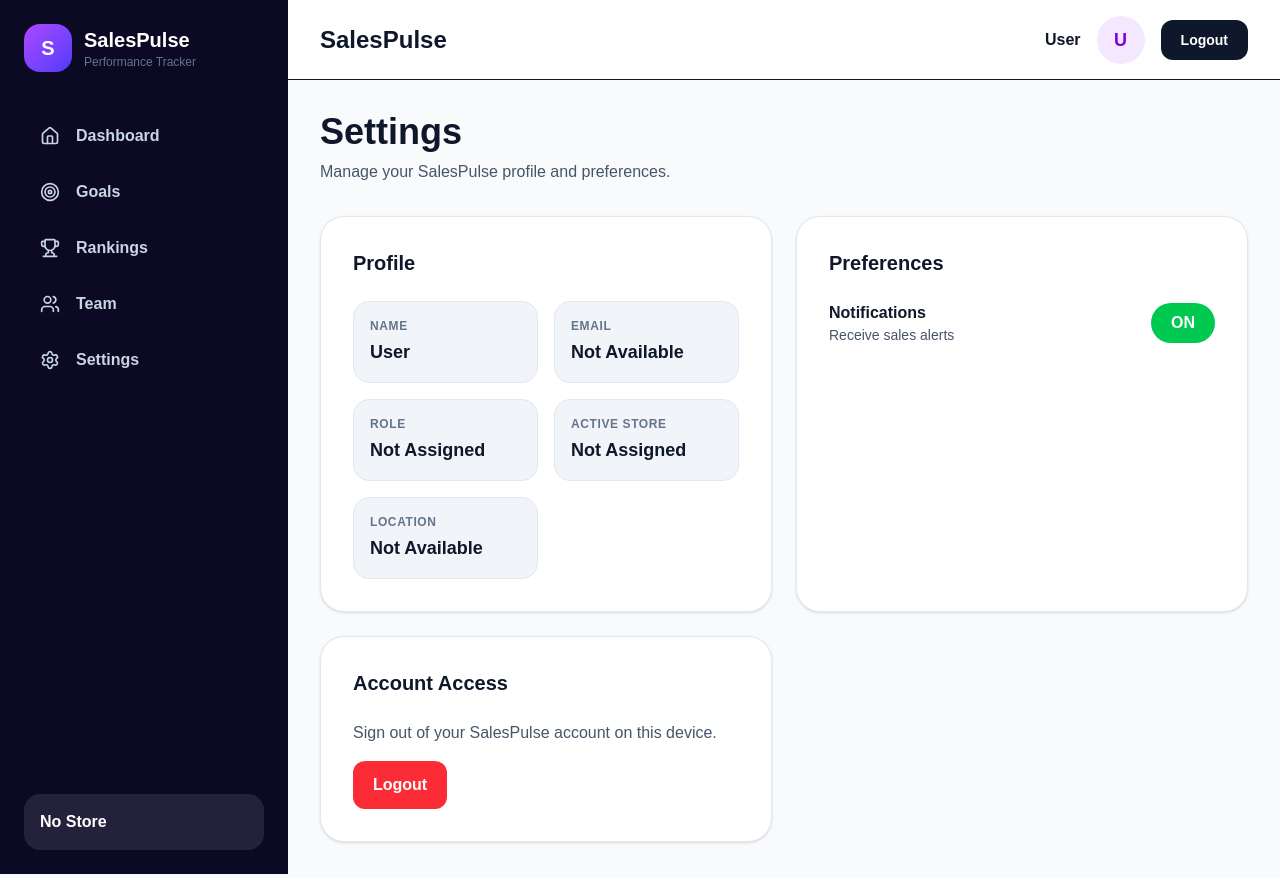
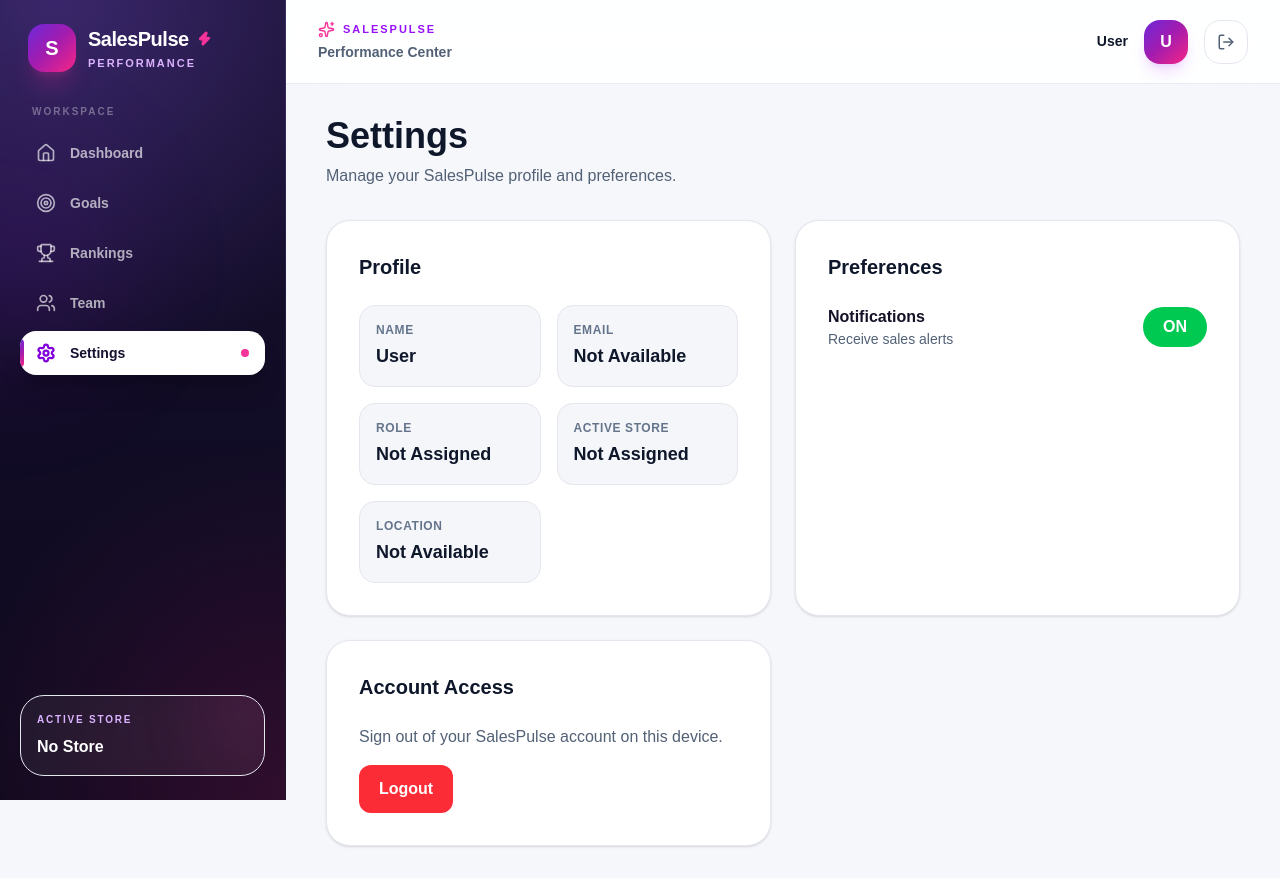
Before and after one commit to itzzerotrace/SalesPulse-V2, a Next.js app: page /settings in a window 1280 px wide. Built offline with nearby package versions, Linux system fonts and the light colour scheme; no server answers.

Commit message:
Redesign SalesPulse application shell

```diff
--- a/app/globals.css
+++ b/app/globals.css
@@ -1,8 +1,17 @@
 @import "tailwindcss";
 
 :root {
-  --background: #ffffff;
-  --foreground: #111827;
+  --background: #f6f7fb;
+  --foreground: #151126;
+
+  --sp-ink: #100b24;
+  --sp-deep: #17102f;
+  --sp-purple: #6d28d9;
+  --sp-violet: #8b5cf6;
+  --sp-pink: #ec4899;
+  --sp-hot-pink: #f72585;
+  --sp-surface: #ffffff;
+  --sp-muted: #64748b;
 }
 
 @theme inline {
@@ -12,55 +21,100 @@
   --font-mono: var(--font-geist-mono);
 }
 
+* {
+  box-sizing: border-box;
+}
+
+html {
+  scroll-behavior: smooth;
+}
 
 body {
-  background: #F8FAFC;
-  color: #111827;
+  margin: 0;
+  background:
+    radial-gradient(
+      circle at 90% 0%,
+      rgba(139, 92, 246, 0.08),
+      transparent 28rem
+    ),
+    #f6f7fb;
+  color: var(--foreground);
   font-family: Arial, Helvetica, sans-serif;
 }
 
+::selection {
+  background: rgba(247, 37, 133, 0.22);
+  color: #100b24;
+}
 
-/* Better mobile readability */
+button {
+  cursor: pointer;
+}
+
+button,
+a {
+  min-height: 40px;
+}
+
+input,
+select,
+textarea {
+  font-size: 16px;
+}
+
 .text-slate-500 {
-  color: #475569;
+  color: #526176;
 }
 
 .text-slate-400 {
   color: #64748b;
 }
 
-
 .bg-slate-50 {
-  background-color: #f1f5f9;
+  background-color: #f5f6fa;
 }
 
-
 .border {
-  border-color: #e2e8f0;
+  border-color: #e5e7ef;
 }
 
-
-button {
-  cursor: pointer;
+.salespulse-panel {
+  border: 1px solid #e6e3ee;
+  background: rgba(255, 255, 255, 0.96);
+  box-shadow:
+    0 12px 35px rgba(31, 21, 60, 0.06);
 }
 
-
-/* Prevent iOS zooming on inputs */
-input,
-select,
-textarea {
-  font-size: 16px;
+.salespulse-gradient {
+  background:
+    linear-gradient(
+      135deg,
+      #6d28d9 0%,
+      #a21caf 48%,
+      #f72585 100%
+    );
 }
 
-
-/* Better mobile tap targets */
-button,
-a {
-  min-height: 40px;
+.salespulse-dark-gradient {
+  background:
+    radial-gradient(
+      circle at 20% 0%,
+      rgba(139, 92, 246, 0.3),
+      transparent 24rem
+    ),
+    radial-gradient(
+      circle at 100% 100%,
+      rgba(247, 37, 133, 0.15),
+      transparent 22rem
+    ),
+    linear-gradient(
+      180deg,
+      #17102f 0%,
+      #0d091d 100%
+    );
 }
 
-
-/* Disable automatic smooth scrolling warning */
-html {
-  scroll-behavior: smooth;
+.salespulse-glow {
+  box-shadow:
+    0 10px 35px rgba(109, 40, 217, 0.18);
 }
--- a/app/layout.tsx
+++ b/app/layout.tsx
@@ -1,33 +1,47 @@
 import type { Metadata } from "next";
-import { Geist, Geist_Mono } from "next/font/google";
+import {
+  Geist,
+  Geist_Mono,
+} from "next/font/google";
+
 import "./globals.css";
 
 const geistSans = Geist({
-  variable: "--font-geist-sans",
+  variable:
+    "--font-geist-sans",
   subsets: ["latin"],
 });
 
 const geistMono = Geist_Mono({
-  variable: "--font-geist-mono",
+  variable:
+    "--font-geist-mono",
   subsets: ["latin"],
 });
 
 export const metadata: Metadata = {
-  title: "Create Next App",
-  description: "Generated by create next app",
+  title: {
+    default: "SalesPulse",
+    template:
+      "%s | SalesPulse",
+  },
+  description:
+    "Sales performance, goals, rankings, and team progress in one place.",
 };
 
 export default function RootLayout({
   children,
 }: Readonly<{
-  children: React.ReactNode;
+  children:
+    React.ReactNode;
 }>) {
   return (
     <html
       lang="en"
       className={`${geistSans.variable} ${geistMono.variable} h-full antialiased`}
     >
-      <body className="min-h-full flex flex-col">{children}</body>
+      <body className="min-h-full">
+        {children}
+      </body>
     </html>
   );
 }
--- a/components/layout/DashboardShell.tsx
+++ b/components/layout/DashboardShell.tsx
@@ -12,43 +12,64 @@
   profile?: any;
 }) {
   const role =
-    profile?.role ||
-    "";
+    profile?.role || "";
 
   const stores =
-    profile?.stores ||
-    [];
+    profile?.stores || [];
 
   const activeStoreId =
     profile?.store?.id;
 
   return (
-    <div className="flex min-h-screen bg-[#F8FAFC]">
-      <Sidebar profile={profile} />
+    <div className="min-h-screen bg-[#F6F7FB] lg:flex">
+      <Sidebar
+        profile={profile}
+      />
 
       <div className="min-w-0 flex-1">
-        <header className="border-b bg-white px-4 py-3 lg:hidden">
-          <div className="flex items-center">
-            <MobileMenu profile={profile} />
+        <header className="sticky top-0 z-30 border-b border-white/10 bg-[#120C28]/95 px-4 py-3 text-white shadow-lg shadow-purple-950/10 backdrop-blur-xl lg:hidden">
+          <div className="flex min-h-12 items-center justify-between gap-3">
+            <div className="flex min-w-0 items-center gap-3">
+              <MobileMenu
+                profile={profile}
+              />
 
-            <div className="ml-3 text-xl font-black text-slate-900">
-              SalesPulse
+              <div className="min-w-0">
+                <div className="flex items-center gap-2">
+                  <div className="salespulse-gradient flex h-8 w-8 shrink-0 items-center justify-center rounded-xl text-sm font-black text-white shadow-lg shadow-pink-500/20">
+                    S
+                  </div>
+
+                  <span className="truncate text-xl font-black tracking-tight">
+                    SalesPulse
+                  </span>
+                </div>
+              </div>
             </div>
+
+            <div className="h-2.5 w-2.5 shrink-0 rounded-full bg-pink-500 shadow-[0_0_14px_rgba(247,37,133,0.9)]" />
           </div>
 
-          {role === "manager" && stores.length > 1 && (
-            <div className="mt-3">
-              <StoreSwitcher
-                stores={stores}
-                activeStoreId={activeStoreId}
-              />
-            </div>
-          )}
+          {role === "manager" &&
+            stores.length > 1 && (
+              <div className="mt-3 border-t border-white/10 pt-3">
+                <StoreSwitcher
+                  stores={
+                    stores
+                  }
+                  activeStoreId={
+                    activeStoreId
+                  }
+                />
+              </div>
+            )}
         </header>
 
-        <Topbar profile={profile} />
+        <Topbar
+          profile={profile}
+        />
 
-        <main className="mx-auto max-w-[1600px] p-4 sm:p-6 lg:p-8">
+        <main className="mx-auto w-full max-w-[1600px] px-4 pb-10 pt-5 sm:px-6 sm:pb-12 sm:pt-7 lg:px-8 lg:py-8 xl:px-10">
           {children}
         </main>
       </div>
--- a/components/layout/MobileMenu.tsx
+++ b/components/layout/MobileMenu.tsx
@@ -3,26 +3,46 @@
 import {
   useState,
 } from "react";
+
 import Link from "next/link";
+
+import {
+  usePathname,
+  useRouter,
+} from "next/navigation";
+
 import {
   Menu,
   X,
   LogOut,
+  Home,
+  ClipboardPenLine,
+  Target,
+  Trophy,
+  Users,
+  Settings,
+  Zap,
 } from "lucide-react";
 
-import { createClient } from "@/lib/supabase/client";
-import { useRouter } from "next/navigation";
+import {
+  createClient,
+} from "@/lib/supabase/client";
 
 export default function MobileMenu({
   profile,
 }: {
   profile?: any;
 }) {
-  const [open, setOpen] =
-    useState(false);
+  const [
+    open,
+    setOpen,
+  ] = useState(false);
 
   const router =
     useRouter();
+
+  const pathname =
+    usePathname();
 
   const role =
     profile?.role;
@@ -41,19 +61,21 @@
     {
       title: "Dashboard",
       href: dashboardHref,
+      icon: Home,
     },
   ];
 
   if (
     role === "manager" ||
-    role === "regional_manager" ||
+    role ===
+      "regional_manager" ||
     role === "admin"
   ) {
     links.push({
-      title:
-        "Daily Update",
-      href:
-        "/daily-update",
+      title: "Daily Update",
+      href: "/daily-update",
+      icon:
+        ClipboardPenLine,
     });
   }
 
@@ -61,25 +83,46 @@
     {
       title: "Goals",
       href: "/goals",
+      icon: Target,
     },
     {
       title: "Rankings",
-      href:
-        "/leaderboard",
+      href: "/leaderboard",
+      icon: Trophy,
     },
     {
       title: "Team",
       href: "/team",
-    },
-    {
-      title: "Reports",
-      href: "/reports",
+      icon: Users,
     },
     {
       title: "Settings",
       href: "/settings",
+      icon: Settings,
     }
   );
+
+  function isActive(
+    href: string
+  ) {
+    if (
+      href.includes(
+        "/dashboard"
+      )
+    ) {
+      return (
+        pathname ===
+        href
+      );
+    }
+
+    return (
+      pathname === href ||
+      pathname.startsWith(
+        `${href}/`
+      )
+    );
+  }
 
   async function logout() {
     const supabase =
@@ -87,9 +130,17 @@
 
     await supabase.auth.signOut();
 
-    router.push("/login");
+    router.push(
+      "/login"
+    );
+
     router.refresh();
   }
+
+  const name =
+    profile?.full_name ||
+    profile?.name ||
+    "User";
 
   return (
     <>
@@ -97,23 +148,51 @@
         onClick={() =>
           setOpen(true)
         }
-        className="rounded-xl p-3 text-slate-900 hover:bg-slate-100 lg:hidden"
+        aria-label="Open navigation"
+        className="flex h-11 w-11 shrink-0 items-center justify-center rounded-2xl border border-white/10 bg-white/10 text-white transition active:scale-95"
       >
-        <Menu size={26} />
+        <Menu
+          size={23}
+        />
       </button>
 
       {open && (
-        <div className="fixed inset-0 z-50 bg-black/40 lg:hidden">
-          <div className="absolute left-0 top-0 h-full w-72 overflow-y-auto bg-white p-6 shadow-xl">
-            <div className="mb-8 flex items-center justify-between">
-              <div>
-                <h2 className="text-2xl font-black text-slate-900">
+        <div
+          className="fixed inset-0 z-50 bg-[#080512]/70 backdrop-blur-sm lg:hidden"
+          onClick={() =>
+            setOpen(false)
+          }
+        >
+          <div
+            className="salespulse-dark-gradient absolute bottom-0 left-0 top-0 flex w-[86%] max-w-[330px] flex-col overflow-y-auto border-r border-white/10 p-5 text-white shadow-2xl"
+            onClick={(
+              event
+            ) =>
+              event.stopPropagation()
+            }
+          >
+            <div className="mb-7 flex items-center justify-between gap-3">
+              <div className="flex min-w-0 items-center gap-3">
+                <div className="salespulse-gradient flex h-11 w-11 shrink-0 items-center justify-center rounded-2xl text-lg font-black shadow-lg shadow-pink-500/20">
+                  S
+                </div>
+
+                <div className="min-w-0">
+                  <div className="flex items-center gap-1.5">
+                    <h2 className="truncate text-xl font-black">
                       SalesPulse
                     </h2>
 
-                <p className="text-xs font-semibold text-slate-500">
-                  Performance Tracker
+                    <Zap
+                      size={14}
+                      className="fill-pink-500 text-pink-500"
+                    />
+                  </div>
+
+                  <p className="text-[10px] font-black uppercase tracking-[0.18em] text-purple-300">
+                    Performance
                   </p>
+                </div>
               </div>
 
               <button
@@ -122,15 +201,43 @@
                     false
                   )
                 }
-                className="rounded-xl p-2 text-slate-900"
+                aria-label="Close navigation"
+                className="flex h-10 w-10 shrink-0 items-center justify-center rounded-xl bg-white/10 text-white"
               >
-                <X />
+                <X
+                  size={20}
+                />
               </button>
             </div>
 
-            <div className="space-y-2">
+            <div className="mb-5 rounded-2xl border border-white/10 bg-white/[0.06] p-4">
+              <p className="truncate font-black">
+                {name}
+              </p>
+
+              <p className="mt-1 truncate text-xs font-medium text-white/45">
+                {profile?.store
+                  ?.name ||
+                  "SalesPulse"}
+              </p>
+            </div>
+
+            <p className="mb-2 px-3 text-[10px] font-black uppercase tracking-[0.2em] text-white/35">
+              Workspace
+            </p>
+
+            <nav className="flex-1 space-y-1.5">
               {links.map(
-                (link) => (
+                (link) => {
+                  const Icon =
+                    link.icon;
+
+                  const active =
+                    isActive(
+                      link.href
+                    );
+
+                  return (
                     <Link
                       key={
                         link.title
@@ -143,20 +250,41 @@
                           false
                         )
                       }
-                    className="block rounded-xl px-4 py-3 font-bold text-slate-900 hover:bg-purple-100"
+                      className={`flex min-h-12 items-center gap-3 rounded-2xl px-4 py-3 text-sm font-bold transition ${
+                        active
+                          ? "bg-white text-[#17102F]"
+                          : "text-white/65 hover:bg-white/10 hover:text-white"
+                      }`}
                     >
+                      <Icon
+                        size={
+                          19
+                        }
+                        className={
+                          active
+                            ? "text-purple-700"
+                            : ""
+                        }
+                      />
+
                       {
                         link.title
                       }
+
+                      {active && (
+                        <span className="ml-auto h-2 w-2 rounded-full bg-pink-500" />
+                      )}
                     </Link>
-                )
+                  );
+                }
               )}
+            </nav>
 
             <button
               onClick={
                 logout
               }
-                className="mt-6 flex w-full items-center gap-3 rounded-xl bg-slate-900 px-4 py-3 font-bold text-white"
+              className="mt-6 flex w-full items-center justify-center gap-3 rounded-2xl border border-white/10 bg-white/10 px-4 py-3 font-bold text-white transition hover:bg-white/15"
             >
               <LogOut
                 size={18}
@@ -165,7 +293,6 @@
             </button>
           </div>
         </div>
-        </div>
       )}
     </>
   );
--- a/components/layout/Sidebar.tsx
+++ b/components/layout/Sidebar.tsx
@@ -1,6 +1,9 @@
 "use client";
 
 import Link from "next/link";
+import {
+  usePathname,
+} from "next/navigation";
 
 import {
   Home,
@@ -9,6 +12,7 @@
   Trophy,
   Users,
   Settings,
+  Zap,
 } from "lucide-react";
 
 export default function Sidebar({
@@ -16,6 +20,9 @@
 }: {
   profile: any;
 }) {
+  const pathname =
+    usePathname();
+
   const role =
     profile?.role;
 
@@ -39,13 +46,15 @@
 
   if (
     role === "manager" ||
-    role === "regional_manager" ||
+    role ===
+      "regional_manager" ||
     role === "admin"
   ) {
     navigation.push({
       title: "Daily Update",
       href: "/daily-update",
-      icon: ClipboardPenLine,
+      icon:
+        ClipboardPenLine,
     });
   }
 
@@ -72,29 +81,78 @@
     }
   );
 
+  function isActive(
+    href: string
+  ) {
+    if (
+      href.includes(
+        "/dashboard"
+      )
+    ) {
       return (
-    <aside className="hidden min-h-screen w-72 flex-col bg-[#0B0924] p-6 text-white lg:flex">
-      <div className="mb-10 flex items-center gap-3">
-        <div className="flex h-12 w-12 items-center justify-center rounded-2xl bg-gradient-to-br from-purple-500 to-indigo-600 text-xl font-black">
+        pathname ===
+        href
+      );
+    }
+
+    return (
+      pathname === href ||
+      pathname.startsWith(
+        `${href}/`
+      )
+    );
+  }
+
+  const roleLabel =
+    String(role || "")
+      .replaceAll("_", " ")
+      .replace(
+        /\b\w/g,
+        (letter) =>
+          letter.toUpperCase()
+      );
+
+  return (
+    <aside className="salespulse-dark-gradient sticky top-0 hidden h-screen w-[286px] shrink-0 flex-col overflow-hidden border-r border-white/5 px-5 py-6 text-white lg:flex">
+      <div className="pointer-events-none absolute -left-24 top-40 h-52 w-52 rounded-full bg-purple-600/10 blur-3xl" />
+
+      <div className="relative mb-8 flex items-center gap-3 px-2">
+        <div className="salespulse-gradient flex h-12 w-12 shrink-0 items-center justify-center rounded-2xl text-xl font-black shadow-xl shadow-pink-500/20">
           S
         </div>
 
-        <div>
-          <h1 className="text-xl font-black">
+        <div className="min-w-0">
+          <div className="flex items-center gap-2">
+            <h1 className="truncate text-xl font-black tracking-tight">
               SalesPulse
             </h1>
 
-          <p className="text-xs text-slate-400">
-            Performance Tracker
+            <Zap
+              size={15}
+              className="fill-pink-500 text-pink-500"
+            />
+          </div>
+
+          <p className="mt-0.5 text-[11px] font-bold uppercase tracking-[0.18em] text-purple-300">
+            Performance
           </p>
         </div>
       </div>
 
-      <nav className="flex-1 space-y-2">
+      <div className="mb-3 px-3 text-[10px] font-black uppercase tracking-[0.2em] text-white/35">
+        Workspace
+      </div>
+
+      <nav className="relative flex-1 space-y-1.5">
         {navigation.map(
           (item) => {
             const Icon =
               item.icon;
+
+            const active =
+              isActive(
+                item.href
+              );
 
             return (
               <Link
@@ -104,34 +162,75 @@
                 href={
                   item.href
                 }
-                className="flex items-center gap-4 rounded-xl px-4 py-3 text-slate-300 transition hover:bg-purple-600 hover:text-white"
+                className={`group relative flex min-h-12 items-center gap-3.5 overflow-hidden rounded-2xl px-4 py-3 transition-all ${
+                  active
+                    ? "bg-white text-[#17102F] shadow-xl shadow-black/15"
+                    : "text-white/65 hover:bg-white/8 hover:text-white"
+                }`}
               >
+                {active && (
+                  <span className="salespulse-gradient absolute bottom-2 left-0 top-2 w-1 rounded-r-full" />
+                )}
+
                 <Icon
                   size={20}
+                  strokeWidth={
+                    active
+                      ? 2.7
+                      : 2
+                  }
+                  className={
+                    active
+                      ? "text-purple-700"
+                      : "transition group-hover:text-pink-300"
+                  }
                 />
 
-                <span className="font-semibold">
+                <span className="text-sm font-bold">
                   {
                     item.title
                   }
                 </span>
+
+                {active && (
+                  <span className="ml-auto h-2 w-2 rounded-full bg-pink-500" />
+                )}
               </Link>
             );
           }
         )}
       </nav>
 
-      <div className="rounded-2xl bg-white/10 p-4">
-        <p className="font-bold">
+      <div className="relative mt-6 overflow-hidden rounded-3xl border border-white/10 bg-white/[0.06] p-4 backdrop-blur">
+        <div className="absolute -right-7 -top-8 h-20 w-20 rounded-full bg-pink-500/15 blur-2xl" />
+
+        <div className="relative">
+          <p className="text-[10px] font-black uppercase tracking-[0.18em] text-purple-300">
+            Active Store
+          </p>
+
+          <p className="mt-2 truncate text-base font-black">
             {profile?.store
               ?.name ||
               "No Store"}
           </p>
 
-        <p className="text-xs text-slate-400">
           {profile?.store
-            ?.city || ""}
+            ?.city && (
+            <p className="mt-1 truncate text-xs font-medium text-white/45">
+              {
+                profile
+                  .store.city
+              }
             </p>
+          )}
+
+          {roleLabel && (
+            <div className="mt-4 inline-flex rounded-full border border-pink-400/20 bg-pink-500/10 px-3 py-1 text-[10px] font-black uppercase tracking-wider text-pink-300">
+              {roleLabel}
+            </div>
+          )}
+        </div>
       </div>
     </aside>
   );
--- a/components/layout/Topbar.tsx
+++ b/components/layout/Topbar.tsx
@@ -1,7 +1,17 @@
 "use client";
 
-import { createClient } from "@/lib/supabase/client";
-import { useRouter } from "next/navigation";
+import {
+  createClient,
+} from "@/lib/supabase/client";
+
+import {
+  useRouter,
+} from "next/navigation";
+
+import {
+  LogOut,
+  Sparkles,
+} from "lucide-react";
 
 import StoreSwitcher from "@/components/stores/StoreSwitcher";
 
@@ -10,69 +20,115 @@
 }: {
   profile?: any;
 }) {
-  const router = useRouter();
+  const router =
+    useRouter();
 
   async function logout() {
-    const supabase = createClient();
+    const supabase =
+      createClient();
 
     await supabase.auth.signOut();
 
-    router.push("/login");
+    router.push(
+      "/login"
+    );
+
     router.refresh();
   }
 
   const name =
     profile?.full_name ||
     profile?.name ||
-    profile?.email?.split("@")[0] ||
+    profile?.email?.split(
+      "@"
+    )[0] ||
     "User";
 
   const role =
-    profile?.role ||
-    "";
+    profile?.role || "";
 
   const stores =
-    profile?.stores ||
-    [];
+    profile?.stores || [];
 
   const activeStoreId =
     profile?.store?.id;
 
+  const roleLabel =
+    String(role)
+      .replaceAll("_", " ")
+      .replace(
+        /\b\w/g,
+        (letter) =>
+          letter.toUpperCase()
+      );
+
   return (
-    <header className="hidden min-h-20 border-b bg-white px-8 lg:flex lg:items-center lg:justify-between">
-      <div className="flex items-center gap-6">
-        <h1 className="text-2xl font-black text-slate-900">
-          SalesPulse
-        </h1>
+    <header className="sticky top-0 z-20 hidden min-h-[84px] border-b border-slate-200/80 bg-white/90 px-8 backdrop-blur-xl lg:flex lg:items-center lg:justify-between">
+      <div className="flex min-w-0 items-center gap-6">
+        <div>
+          <div className="flex items-center gap-2">
+            <Sparkles
+              size={17}
+              className="text-pink-500"
+            />
 
-        {role === "manager" && (
-          <StoreSwitcher
-            stores={stores}
-            activeStoreId={activeStoreId}
-          />
-        )}
+            <p className="text-[11px] font-black uppercase tracking-[0.18em] text-purple-600">
+              SalesPulse
+            </p>
+          </div>
+
+          <p className="mt-1 text-sm font-bold text-slate-500">
+            {profile?.store
+              ?.name ||
+              "Performance Center"}
+          </p>
+        </div>
+
+        {role ===
+          "manager" &&
+          stores.length >
+            1 && (
+            <>
+              <div className="h-9 w-px bg-slate-200" />
+
+              <StoreSwitcher
+                stores={
+                  stores
+                }
+                activeStoreId={
+                  activeStoreId
+                }
+              />
+            </>
+          )}
       </div>
 
-      <div className="flex items-center gap-4">
-        <div className="hidden text-right md:block">
-          <p className="font-bold text-slate-900">
+      <div className="flex items-center gap-3">
+        <div className="mr-1 text-right">
+          <p className="max-w-[220px] truncate text-sm font-black text-slate-900">
             {name}
           </p>
 
-          <p className="text-xs capitalize text-slate-500">
-            {role}
+          <p className="mt-0.5 text-[11px] font-bold uppercase tracking-wider text-slate-400">
+            {roleLabel}
           </p>
         </div>
 
-        <div className="flex h-12 w-12 items-center justify-center rounded-full bg-purple-100 text-lg font-black text-purple-700">
-          {name.charAt(0).toUpperCase()}
+        <div className="salespulse-gradient flex h-11 w-11 items-center justify-center rounded-2xl text-base font-black text-white shadow-lg shadow-purple-500/20">
+          {name
+            .charAt(0)
+            .toUpperCase()}
         </div>
 
         <button
           onClick={logout}
-          className="rounded-xl bg-slate-900 px-5 py-2 text-sm font-bold text-white hover:bg-slate-700"
+          aria-label="Logout"
+          title="Logout"
+          className="ml-1 flex h-11 w-11 items-center justify-center rounded-2xl border border-slate-200 bg-white text-slate-500 transition hover:border-pink-200 hover:bg-pink-50 hover:text-pink-600"
         >
-          Logout
+          <LogOut
+            size={18}
+          />
         </button>
       </div>
     </header>
```
Lines whose indentation alone changed are shown as unchanged.
